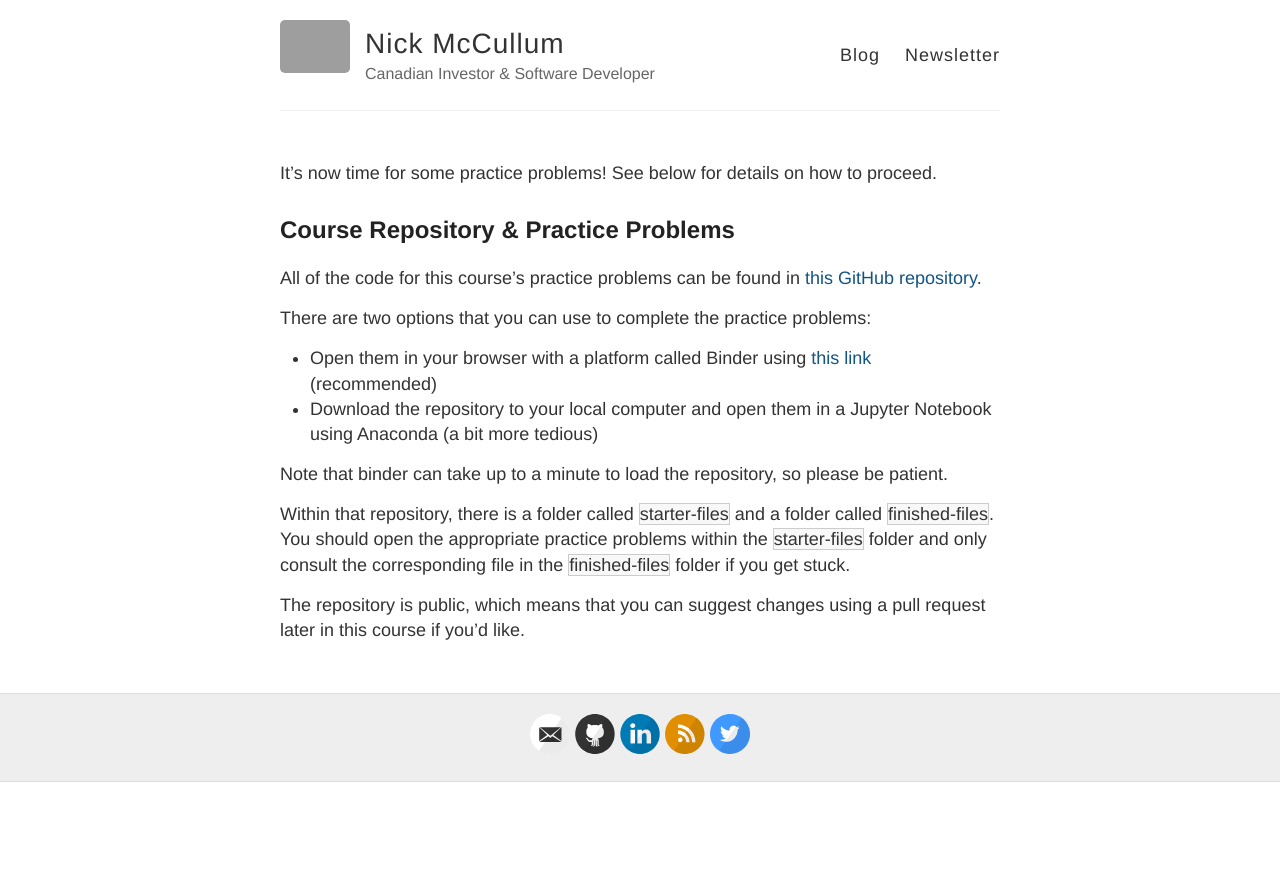
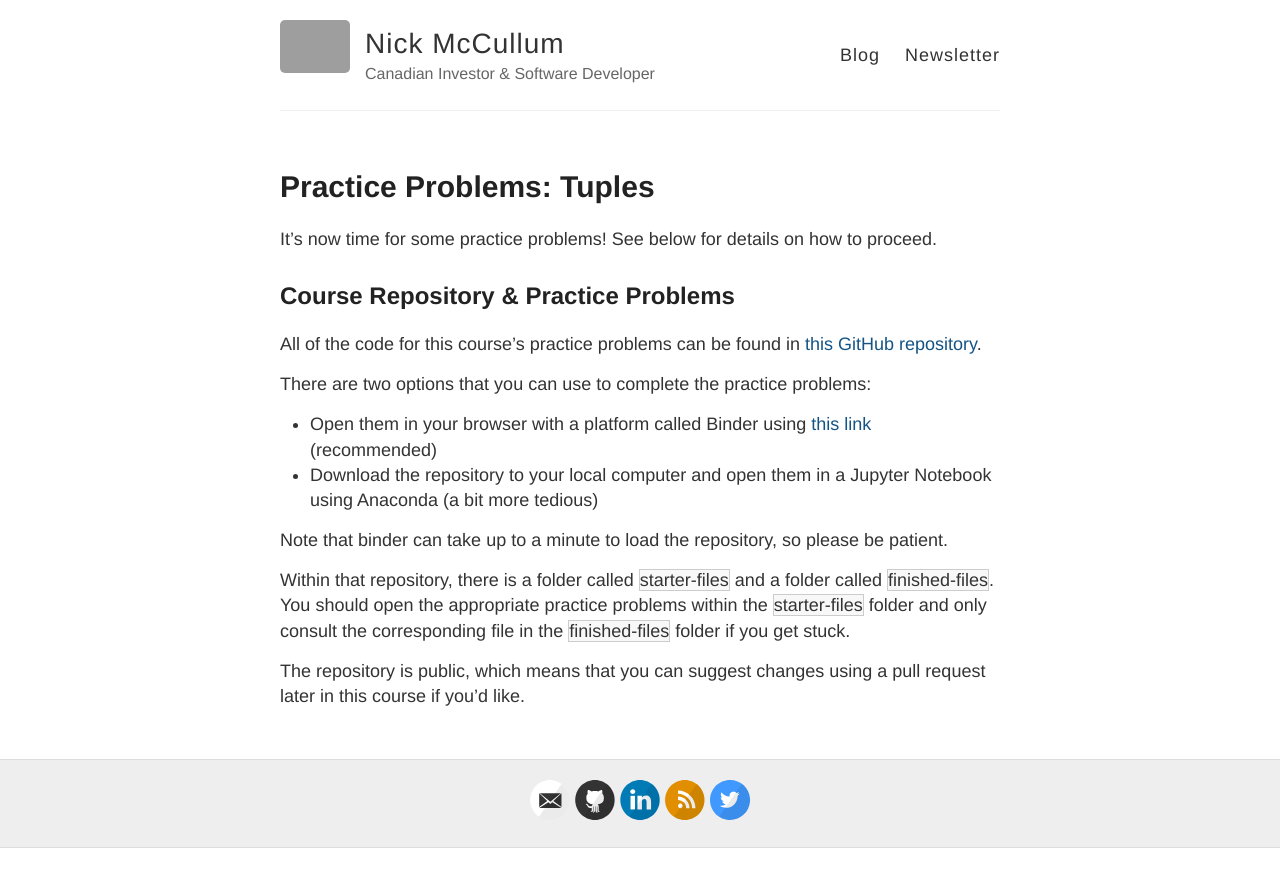
Before and after one commit to rosyberti/website, a Jekyll site: the page built from python-course/tuples-practice-problems.md, in a window 1280 px wide. Shown: the top 887 px of the page. Built offline with Jekyll 4.4.1, drawn with Linux system fonts in a browser that asks for light colours; our own code applies the rules of GitHub Pages for plain Markdown files; grey boxes are pictures that could not be loaded.

Commit message:
fixed title

```diff
--- a/python-course/tuples-practice-problems.md
+++ b/python-course/tuples-practice-problems.md
@@ -1,6 +1,6 @@
 ---
 layout: page
-title: Practice Problems: Tuples
+title: 'Practice Problems: Tuples'
 ---
 
 It's now time for some practice problems! See below for details on how to proceed.
```
